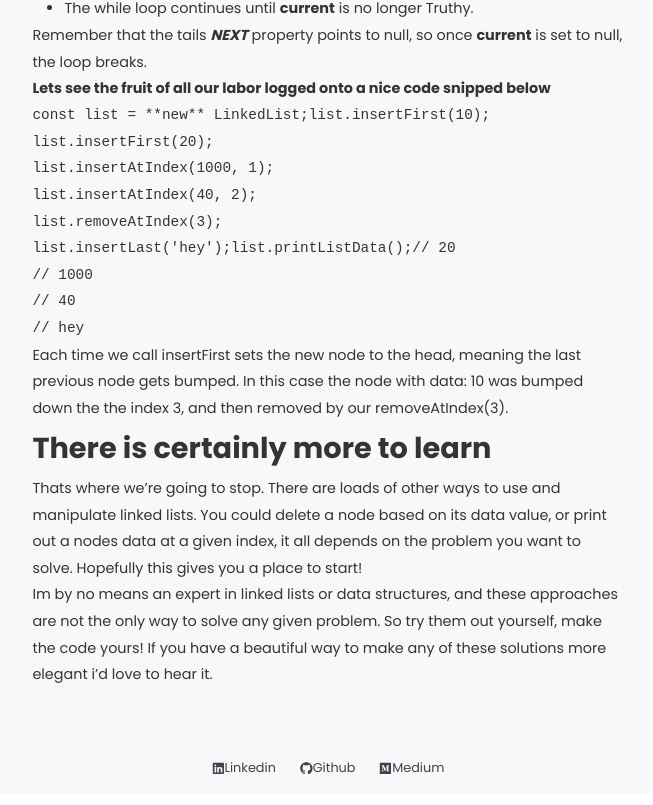
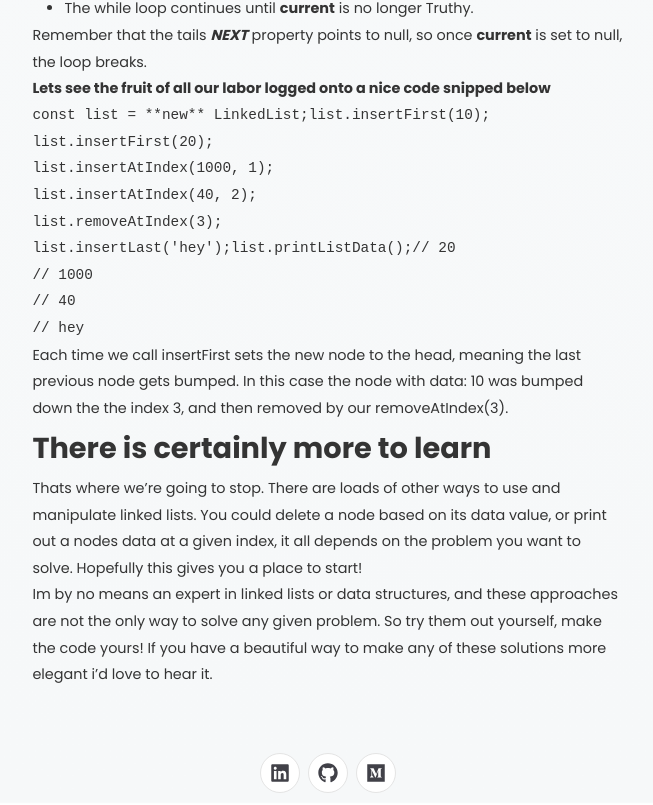
Before and after one commit to devhmac/Final_portfolio, a Next.js app in the folder portfolio-site/: page /articles/An-Intro-to-Linked-Lists in a window 1280 px wide. Shown: the part 7127-7932 px from the top of the page, without its empty margins (312-965 px from the left). Built offline with nearby package versions, Linux system fonts and the light colour scheme; a web font is replaced by a local one.

Commit message:
testing making social component usable globally

```diff
--- a/portfolio-site/components/AppWrap.js
+++ b/portfolio-site/components/AppWrap.js
@@ -9,7 +9,7 @@ const AppWrap = (Component, idName, classNames) => function HOC() {
       id={idName}
       className={`${styles['app__container']} ${styles[`${classNames}`]}`}
     >
-      <SocialMedia />
+      <SocialMedia layout='global' />
 
       <div className={`${styles.app__wrapper} ${styles.app__flex}`}>
         <Component />
--- a/portfolio-site/components/Navbar.jsx
+++ b/portfolio-site/components/Navbar.jsx
@@ -1,4 +1,5 @@
 import styles from "../styles/Navbar.module.scss";
+
 import Link from "next/link";
 import { SocialMedia } from "./componentsIndex";
 import { motion } from "framer-motion";
@@ -68,8 +69,6 @@ const Navbar = () => {
                   Linkedin
                 </a>{" "}
                 |{" "}
-                {/* </li>
-              <li> */}
                 <a
                   title="To Github"
                   target="_blank"
--- a/portfolio-site/components/SocialMedia.jsx
+++ b/portfolio-site/components/SocialMedia.jsx
@@ -7,9 +7,14 @@ import {
 import styles from "../styles/Home.module.scss";
 import Link from "next/link";
 
-const SocialMedia = () => {
+const SocialMedia = ({ layout }) => {
+  const layoutMap = {
+    inline: "app__social-inline",
+    global: "app__social-global",
+  };
+
   return (
-    <div className={styles.app__social}>
+    <div className={`${styles.app__social} ${styles[layoutMap[layout]]}`}>
       <div>
         <a
           title="To Linkedin"
--- a/portfolio-site/container/Blog.jsx
+++ b/portfolio-site/container/Blog.jsx
@@ -12,7 +12,7 @@ const Blog = ({ posts }) => {
   return (
     <>
       <div className={styles["app__container"]}>
-        <SocialMedia />
+        {/* <SocialMedia /> */}
         <div className={`${styles["app__wrapper"]} `}>
           {/* one above might be the replacement wrapper */}
           <div className={` ${styles["articles-header"]}`}>
--- a/portfolio-site/container/Footer.jsx
+++ b/portfolio-site/container/Footer.jsx
@@ -1,3 +1,4 @@
+import SocialMedia from "../components/SocialMedia";
 import styles from "../styles/Footer.module.scss";
 import {
   FaLinkedin,
@@ -9,32 +10,7 @@ import {
 const Footer = () => {
   return (
     <div className={`${styles["app__footer"]} ${styles["footer-text"]}`}>
-      {/* <h3>Find Me On:</h3> */}
-      <a
-        title="To Linkedin"
-        target="_blank"
-        rel="noreferrer"
-        href="https://www.linkedin.com/in/devhmac/"
-      >
-        <FaLinkedin />
-        Linkedin
-      </a>
-      <a
-        title="To Github"
-        target="_blank"
-        rel="noreferrer"
-        href="https://github.com/devhmac"
-      >
-        <FaGithub /> Github
-      </a>
-      <a
-        title="To Medium"
-        target="_blank"
-        rel="noreferrer"
-        href="https://medium.com/@devhmac"
-      >
-        <FaMedium /> Medium
-      </a>
+      <SocialMedia layout="inline" />
     </div>
   );
 };
--- a/portfolio-site/container/Header.jsx
+++ b/portfolio-site/container/Header.jsx
@@ -1,6 +1,7 @@
 import styles from "../styles/Header.module.scss";
 import { motion } from "framer-motion";
 import { AppWrap } from "../components/AppWrap";
+import SocialMedia from "../components/SocialMedia";
 
 const scaleVariants = {
   whileInView: {
@@ -36,6 +37,7 @@ const Header = () => {
               A Software Developer building awesome web application and data
               solutions.
             </p>
+            {/* <SocialMedia layout="inline" /> */}
           </div>
         </div>
         <div className={` ${styles["scroll-indicator-top"]}`}>
--- a/portfolio-site/styles/Footer.module.scss
+++ b/portfolio-site/styles/Footer.module.scss
@@ -4,6 +4,7 @@
   bottom: 0;
   margin-left: 10%;
   margin-right: 10%;
+  margin: 5px;
 
   display: flex;
   flex-direction: row;
--- a/portfolio-site/styles/Home.module.scss
+++ b/portfolio-site/styles/Home.module.scss
@@ -95,7 +95,7 @@
   }
 }
 
-.app__social {
+.app__social-global {
   display: flex;
   justify-content: flex-end;
   align-items: center;
@@ -103,6 +103,25 @@
   position: fixed;
   bottom: 25px;
   padding: 1rem;
+}
+.app__social-inline {
+  display: flex;
+
+  flex-direction: row;
+  gap: 0.5rem;
+
+  padding: 0.5rem;
+}
+.app__social {
+  // .universal__layout {
+  // display: flex;
+  // justify-content: flex-end;
+  // align-items: center;
+  // flex-direction: column;
+  // position: fixed;
+  // bottom: 25px;
+  // padding: 1rem;
+  // }
 
   div {
     cursor: pointer;
@@ -185,7 +204,7 @@
 
 @media screen and (max-width: 500px) {
   .app__navigation,
-  .app__social {
+  .app__social-global {
     display: none;
   }
 
```
